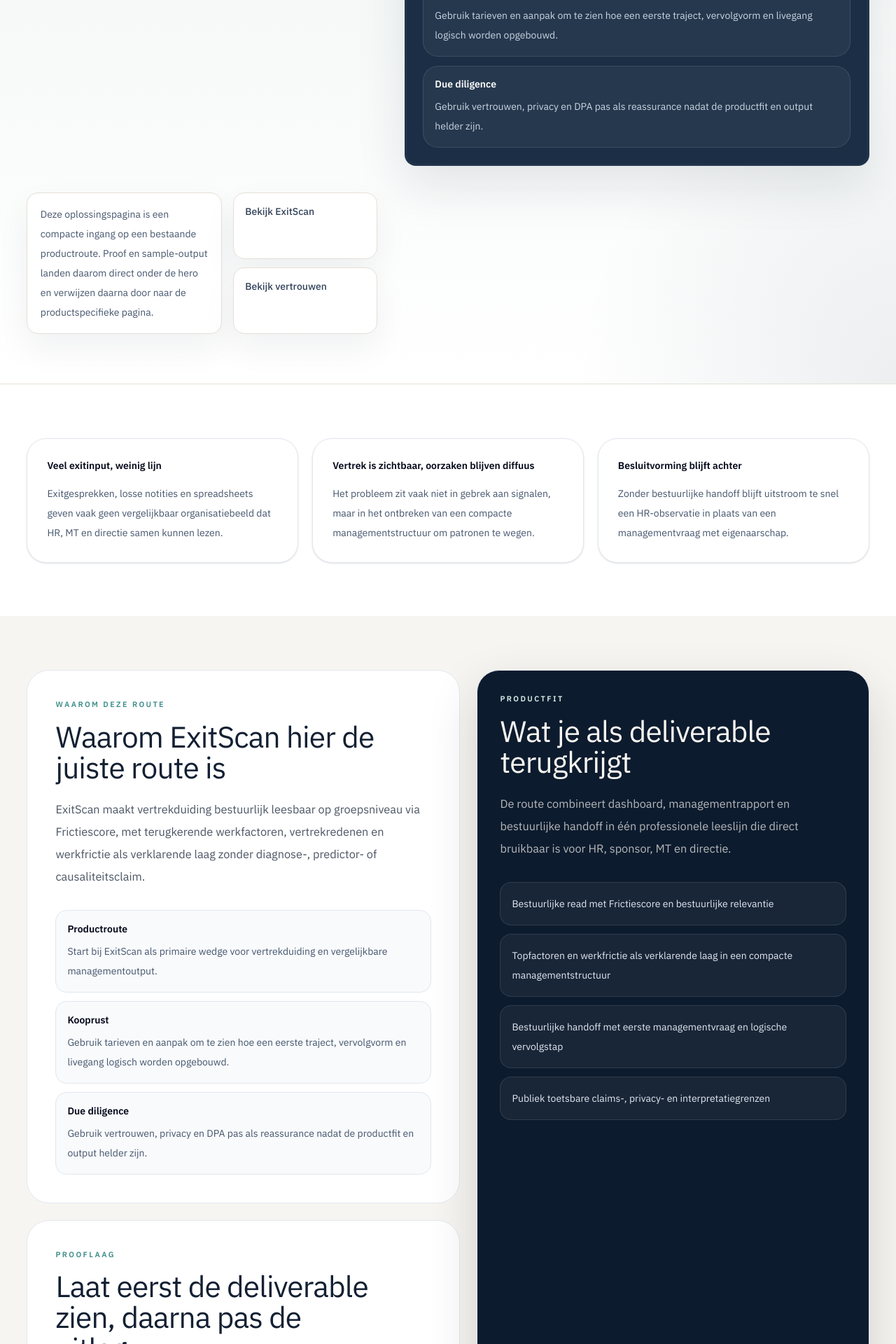
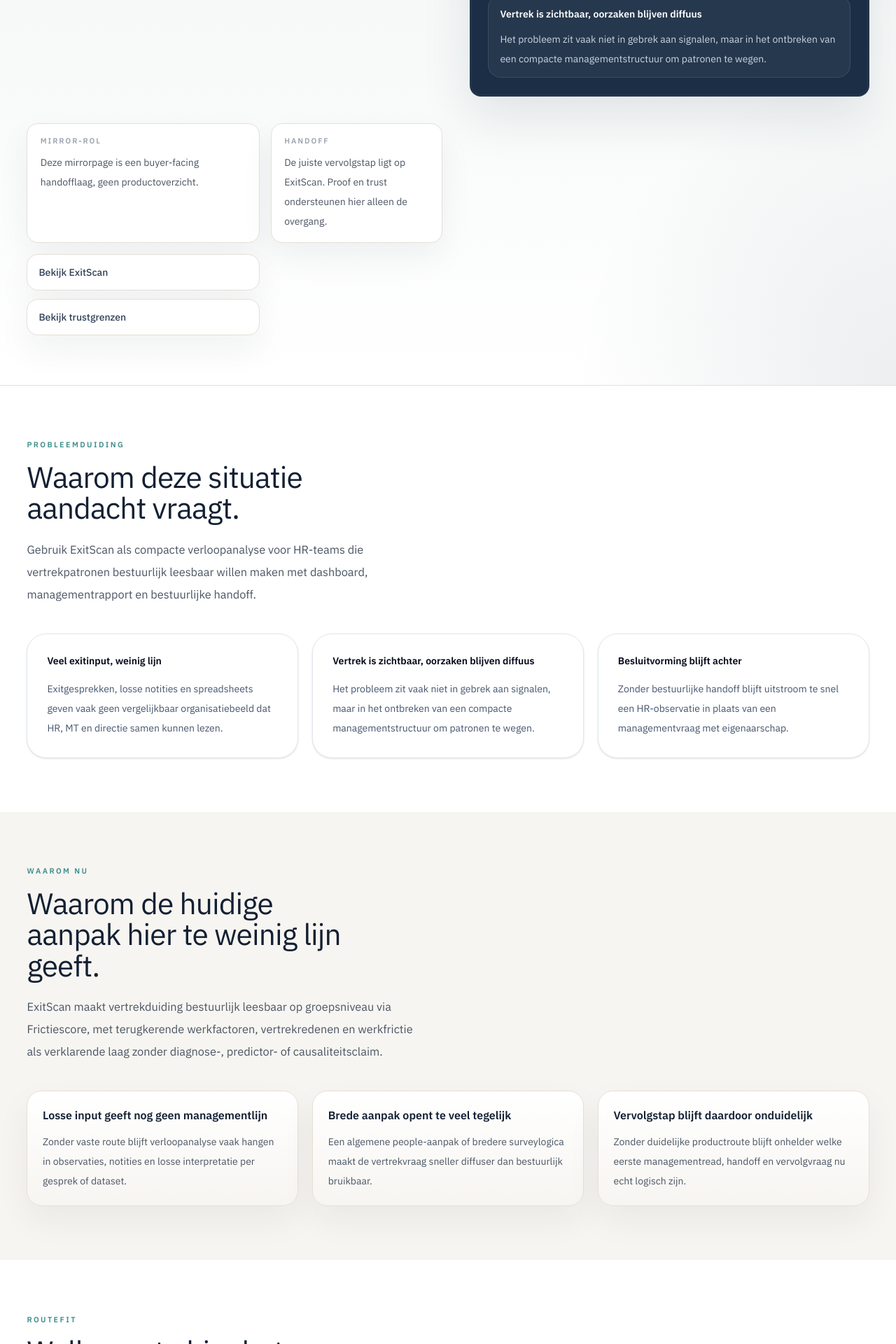
Before and after one commit to larshengel08-lang/VerisightSaaS, a Next.js app in the folder frontend/: page /oplossingen/verloop-analyse in a window 1280 px wide. Shown: the part 760-2680 px from the top of the page at 70% size. Built offline with nearby package versions, Linux system fonts and the light colour scheme.

Commit message:
Align SEO mirror handoff route with its matched e2e validation

```diff
--- a/frontend/app/oplossingen/[slug]/page.tsx
+++ b/frontend/app/oplossingen/[slug]/page.tsx
@@ -7,10 +7,8 @@ import {
   MarketingHeroSupport,
 } from '@/components/marketing/marketing-hero'
 import { MarketingCalloutBand } from '@/components/marketing/marketing-callout-band'
-import { MarketingInlineContactPanel } from '@/components/marketing/marketing-inline-contact-panel'
 import { MarketingPageShell } from '@/components/marketing/marketing-page-shell'
-import { PreviewEvidenceRail } from '@/components/marketing/preview-evidence-rail'
-import { PreviewSlider } from '@/components/marketing/preview-slider'
+import { MarketingProofStrip } from '@/components/marketing/marketing-proof-strip'
 import { SampleShowcaseCard } from '@/components/marketing/sample-showcase-card'
 import { MarketingSection } from '@/components/marketing/marketing-section'
 import { SectionHeading } from '@/components/marketing/section-heading'
@@ -90,16 +88,15 @@ export default async function SolutionPage({ params }: Props) {
     }
 
     const sampleAsset = solutionPage.productTheme === 'exit' ? exitSampleAsset : retentionSampleAsset
-    const previewVariant = solutionPage.productTheme === 'exit' ? 'exit' : 'retention'
 
     return (
       <>
         <script type="application/ld+json" dangerouslySetInnerHTML={{ __html: JSON.stringify(structuredData) }} />
         <MarketingPageShell
           theme={solutionPage.productTheme}
-          pageType="product"
-          ctaHref="#kennismaking"
-          ctaLabel="Plan kennismaking"
+          pageType="support"
+          ctaHref={solutionPage.productHref}
+          ctaLabel={`Bekijk ${solutionPage.productLabel}`}
           heroIntro={
             <MarketingHeroIntro>
               <p className={`marketing-hero-eyebrow ${solutionPage.productTheme === 'exit' ? 'text-blue-600' : 'text-emerald-700'}`}>
@@ -111,33 +108,36 @@ export default async function SolutionPage({ params }: Props) {
               <p className="marketing-hero-copy text-slate-600">{solutionPage.heroDescription}</p>
               <div className="marketing-hero-actions">
                 <div className="marketing-hero-cta-row">
-                  <a
-                    href="#kennismaking"
+                  <Link
+                    href={solutionPage.productHref}
                     className="inline-flex items-center justify-center rounded-full bg-blue-600 px-6 py-3 text-sm font-semibold text-white shadow-[0_16px_40px_rgba(37,99,235,0.18)] transition-all hover:-translate-y-0.5 hover:bg-blue-700"
                   >
-                    Plan kennismaking
-                  </a>
+                    Bekijk {solutionPage.productLabel}
+                  </Link>
                   <Link
-                    href={solutionPage.productHref}
+                    href="/vertrouwen"
                     className="inline-flex items-center justify-center rounded-full border border-slate-300 bg-white px-6 py-3 text-sm font-semibold text-slate-700 transition-colors hover:border-slate-400 hover:text-slate-950"
                   >
-                    Bekijk {solutionPage.productLabel}
+                    Bekijk vertrouwen
                   </Link>
                 </div>
               </div>
             </MarketingHeroIntro>
           }
           heroStage={
-            <MarketingHeroStage>
+            <MarketingHeroStage className="h-full">
               <div className="space-y-5">
-                <span className="marketing-stage-tag bg-white/10 text-slate-200">Gerichte ingang</span>
+                <span className="marketing-stage-tag bg-white/10 text-slate-200">Buyer-facing handofflaag</span>
                 <h2 className="marketing-stage-title font-display text-white">{solutionPage.contextTitle}</h2>
                 <p className="marketing-stage-copy text-slate-300">{solutionPage.contextBody}</p>
-                <div className="marketing-stage-list">
-                  {solutionPage.routeCards.slice(0, 3).map(([title, body]) => (
-                    <div key={title} className="marketing-stage-list-item">
-                      <p className="text-sm font-semibold text-white">{title}</p>
-                      <p className="mt-2 text-sm leading-7 text-slate-300">{body}</p>
+                <div className="space-y-3">
+                  {solutionPage.problemCards.slice(0, 2).map(([title, body]) => (
+                    <div
+                      key={title}
+                      className="rounded-[1.15rem] border border-white/10 bg-white/5 px-4 py-3 text-sm leading-7 text-slate-200"
+                    >
+                      <p className="font-semibold text-white">{title}</p>
+                      <p className="mt-2 text-slate-300">{body}</p>
                     </div>
                   ))}
                 </div>
@@ -146,9 +146,17 @@ export default async function SolutionPage({ params }: Props) {
           }
           heroSupport={
             <MarketingHeroSupport>
-              <div className="marketing-support-note text-sm leading-7 text-slate-600">
-                Deze oplossingspagina is een compacte ingang op een bestaande productroute. Proof en sample-output
-                landen daarom direct onder de hero en verwijzen daarna door naar de productspecifieke pagina.
+              <div className="marketing-support-note">
+                <p className="text-[0.68rem] font-semibold uppercase tracking-[0.18em] text-[var(--muted)]">Mirror-rol</p>
+                <p className="mt-2 text-sm leading-7 text-[var(--text)]">
+                  Deze mirrorpage is een buyer-facing handofflaag, geen productoverzicht.
+                </p>
+              </div>
+              <div className="marketing-support-note">
+                <p className="text-[0.68rem] font-semibold uppercase tracking-[0.18em] text-[var(--muted)]">Handoff</p>
+                <p className="mt-2 text-sm leading-7 text-[var(--text)]">
+                  De juiste vervolgstap ligt op {solutionPage.productLabel}. Proof en trust ondersteunen hier alleen de overgang.
+                </p>
               </div>
               <div className="marketing-link-grid">
                 <Link
@@ -161,14 +169,19 @@ export default async function SolutionPage({ params }: Props) {
                   href="/vertrouwen"
                   className="marketing-link-card text-sm font-medium text-slate-700 transition-colors hover:border-slate-300 hover:text-slate-950"
                 >
-                  Bekijk vertrouwen
+                  Bekijk trustgrenzen
                 </Link>
               </div>
             </MarketingHeroSupport>
           }
         >
           <MarketingSection tone="plain">
-            <div className="grid gap-5 lg:grid-cols-3">
+            <SectionHeading
+              eyebrow="Probleemduiding"
+              title="Waarom deze situatie aandacht vraagt."
+              description={solutionPage.description}
+            />
+            <div className="mt-10 grid gap-5 lg:grid-cols-3">
               {solutionPage.problemCards.map(([title, body]) => (
                 <div key={title} className="rounded-[1.75rem] border border-slate-200 bg-white p-7 shadow-sm">
                   <p className="text-sm font-semibold text-slate-950">{title}</p>
@@ -179,41 +192,72 @@ export default async function SolutionPage({ params }: Props) {
           </MarketingSection>
 
           <MarketingSection tone="surface">
-            <div className="grid gap-6 lg:grid-cols-[1.05fr_0.95fr]">
-              <div>
-                <div className="rounded-[2rem] border border-slate-200 bg-white p-8 md:p-10">
-                  <SectionHeading eyebrow="Waarom deze route" title={solutionPage.whyNowTitle} description={solutionPage.whyNowBody} />
-                  <div className="mt-8 grid gap-3">
-                    {solutionPage.routeCards.map(([title, body]) => (
-                      <div key={title} className="rounded-2xl border border-slate-200 bg-slate-50 px-4 py-4">
-                        <p className="text-sm font-semibold text-slate-950">{title}</p>
-                        <p className="mt-2 text-sm leading-7 text-slate-600">{body}</p>
+            <SectionHeading
+              eyebrow="Waarom nu"
+              title="Waarom de huidige aanpak hier te weinig lijn geeft."
+              description={solutionPage.whyNowBody}
+            />
+            <div className="mt-10 grid gap-5 lg:grid-cols-3">
+              {solutionPage.currentApproachCards.map(([title, body]) => (
+                <div key={title} className="marketing-feature-card">
+                  <p className="text-base font-semibold text-[var(--ink)]">{title}</p>
+                  <p className="mt-3 text-sm leading-7 text-[var(--text)]">{body}</p>
                 </div>
               ))}
             </div>
-                </div>
+          </MarketingSection>
 
-                <div className="mt-6 rounded-[2rem] border border-slate-200 bg-white p-8 md:p-10">
-                  <SectionHeading eyebrow="Prooflaag" title={solutionPage.proofTitle} description={solutionPage.proofBody} />
-                  <div className="mt-8 rounded-[1.5rem] border border-slate-200 bg-slate-50 p-5">
-                    <PreviewSlider variant={previewVariant} />
-                  </div>
-                  <PreviewEvidenceRail className="mt-6" variant={previewVariant} />
+          <MarketingSection tone="tint">
+            <SectionHeading
+              eyebrow="Routefit"
+              title="Welke route hier het beste op past."
+              description={solutionPage.primaryHandoffBody}
+            />
+            <div className="mt-10 grid gap-8 lg:grid-cols-[1.05fr_0.95fr]">
+              <div className="marketing-feature-card">
+                <p className="text-[0.68rem] font-semibold uppercase tracking-[0.18em] text-[#3C8D8A]">Primaire handoff</p>
+                <h3 className="mt-4 text-3xl font-semibold text-slate-950">Bekijk {solutionPage.productLabel}</h3>
+                <p className="mt-4 text-sm leading-7 text-[var(--text)]">{solutionPage.deliverableBody}</p>
+                <ul className="mt-6 space-y-3">
+                  {solutionPage.primaryHandoffPoints.map((item) => (
+                    <li key={item} className="flex items-start gap-3 text-sm leading-7 text-[var(--text)]">
+                      <span className="mt-2 h-1.5 w-1.5 flex-shrink-0 rounded-full bg-[#3C8D8A]" />
+                      {item}
+                    </li>
+                  ))}
+                </ul>
+                <div className="mt-8">
+                  <Link
+                    href={solutionPage.productHref}
+                    className="inline-flex items-center justify-center rounded-full bg-[#234B57] px-6 py-3 text-sm font-semibold text-white transition-colors hover:bg-[#1b3943]"
+                  >
+                    Bekijk {solutionPage.productLabel}
+                  </Link>
                 </div>
               </div>
 
-              <div className="grid gap-6">
-                <div className="rounded-[2rem] border border-slate-200 bg-[#0d1b2e] p-8 text-white shadow-[0_28px_70px_rgba(15,23,42,0.16)]">
-                  <SectionHeading eyebrow="Productfit" title={solutionPage.deliverableTitle} description={solutionPage.deliverableBody} light />
-                  <div className="mt-8 grid gap-3">
-                    {solutionPage.deliverables.map((item) => (
-                      <div key={item} className="rounded-2xl border border-white/10 bg-white/5 px-4 py-4 text-sm leading-7 text-slate-200">
-                        {item}
-                      </div>
-                    ))}
+              <div className="marketing-route-card-dark bg-[linear-gradient(180deg,#1b2e45_0%,#132033_100%)]">
+                <p className="text-[0.68rem] font-semibold uppercase tracking-[0.18em] text-[#DCEFEA]">Niet wat deze mirror doet</p>
+                <h2 className="mt-4 text-[clamp(1.8rem,3vw,2.7rem)] font-light leading-[1.08] tracking-[-0.03em] text-[#F7F5F1]">
+                  Geen productoverzicht of routekeuzepagina.
+                </h2>
+                <p className="mt-4 text-sm leading-7 text-[rgba(247,245,241,0.72)]">
+                  Deze SEO-ingang bevestigt de bestaande routehiërarchie en geeft één duidelijke productroute door in plaats van meerdere routes opnieuw te openen.
+                </p>
+                <div className="mt-6 rounded-[1.15rem] border border-white/10 bg-white/5 px-4 py-4 text-sm leading-7 text-[rgba(247,245,241,0.82)]">
+                  De mirror doet handoff naar {solutionPage.productLabel} en opent geen concurrerende route-architectuur.
                 </div>
               </div>
+            </div>
+          </MarketingSection>
 
+          <MarketingSection tone="surface">
+            <SectionHeading
+              eyebrow="Proof en trust"
+              title="Korte proof- en trustlaag"
+              description={solutionPage.proofBody}
+            />
+            <div className="mt-10 grid gap-8 lg:grid-cols-[1.05fr_0.95fr]">
               {sampleAsset ? (
                 <SampleShowcaseCard
                   eyebrow="Voorbeeldrapport"
@@ -222,45 +266,30 @@ export default async function SolutionPage({ params }: Props) {
                   asset={sampleAsset}
                   linkLabel={`Open ${solutionPage.productLabel}-voorbeeldrapport`}
                 />
-                ) : null}
+              ) : (
+                <div className="marketing-feature-card">
+                  <p className="text-sm leading-7 text-[var(--text)]">{solutionPage.proofBody}</p>
                 </div>
+              )}
+
+              <MarketingProofStrip
+                items={solutionPage.trustPoints.map((item, index) => ({
+                  title: index === 0 ? 'Mirrorgrens' : index === 1 ? 'Proofrol' : 'Claimgrens',
+                  body: item,
+                }))}
+              />
             </div>
-          </MarketingSection>
-
-          <MarketingSection tone="plain">
-            <div className="grid gap-4 md:grid-cols-3">
-              {[
-                ['Volgende stap', `Ga dieper op de productroute in via ${solutionPage.productLabel}.`],
-                ['Pricing', 'Gebruik tarieven om eerste trajecten, vervolgvormen en add-ons te toetsen zonder planmatrix.'],
-                ['Aanpak', 'Gebruik aanpak om te zien hoe intake, setup, livegang en eerste managementwaarde samenkomen.'],
-              ].map(([title, body]) => (
-                <div key={title} className="rounded-2xl border border-slate-200 bg-white p-5 text-sm leading-7 text-slate-700">
-                  <p className="text-sm font-semibold text-slate-950">{title}</p>
-                  <p className="mt-3">{body}</p>
-                </div>
-              ))}
-            </div>
-          </MarketingSection>
-
-          <MarketingSection tone="plain">
-            <MarketingInlineContactPanel
-              eyebrow="Kennismaking"
-              title={solutionPage.contactTitle}
-              body={solutionPage.contactBody}
-              defaultRouteInterest={solutionPage.routeInterest}
-              defaultCtaSource={solutionPage.ctaSource}
-            />
           </MarketingSection>
 
           <MarketingSection tone="plain">
             <MarketingCalloutBand
               eyebrow="Verdiep verder"
-              title={`Wil je eerst de ${solutionPage.productLabel} route verder toetsen?`}
-              body="Gebruik eerst de productspecifieke pagina om output, pricing, aanpak en trust in één commerciële leeslijn te bekijken. Zo blijft SEO-verkeer landen op pagina's die ook inhoudelijk goed converteren."
+              title="Ga verder via de productroute die hier echt bij past."
+              body={`Gebruik eerst ${solutionPage.productLabel} om output, trust, pricing en aanpak in de juiste commerciële leeslijn te bekijken. Daarna blijft de vervolgstap kleiner en helderder.`}
               primaryHref={solutionPage.productHref}
               primaryLabel={`Bekijk ${solutionPage.productLabel}`}
-              secondaryHref="/tarieven"
-              secondaryLabel="Bekijk tarieven"
+              secondaryHref="/vertrouwen"
+              secondaryLabel="Bekijk vertrouwen"
             />
           </MarketingSection>
         </MarketingPageShell>
```
Also changed, not shown: 1 other file (tests, documents, lock files or other folders). Lines whose indentation alone changed are shown as unchanged.
